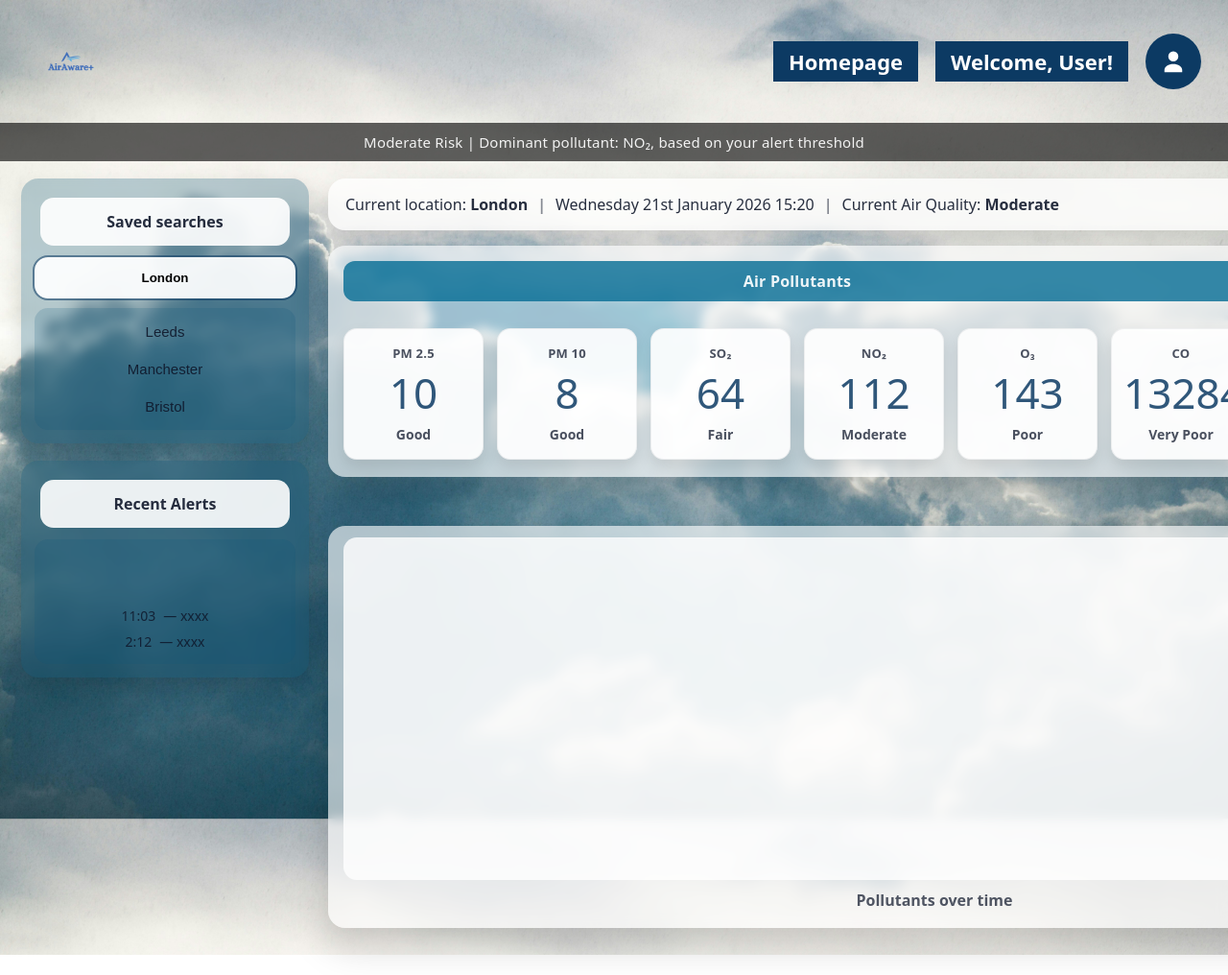
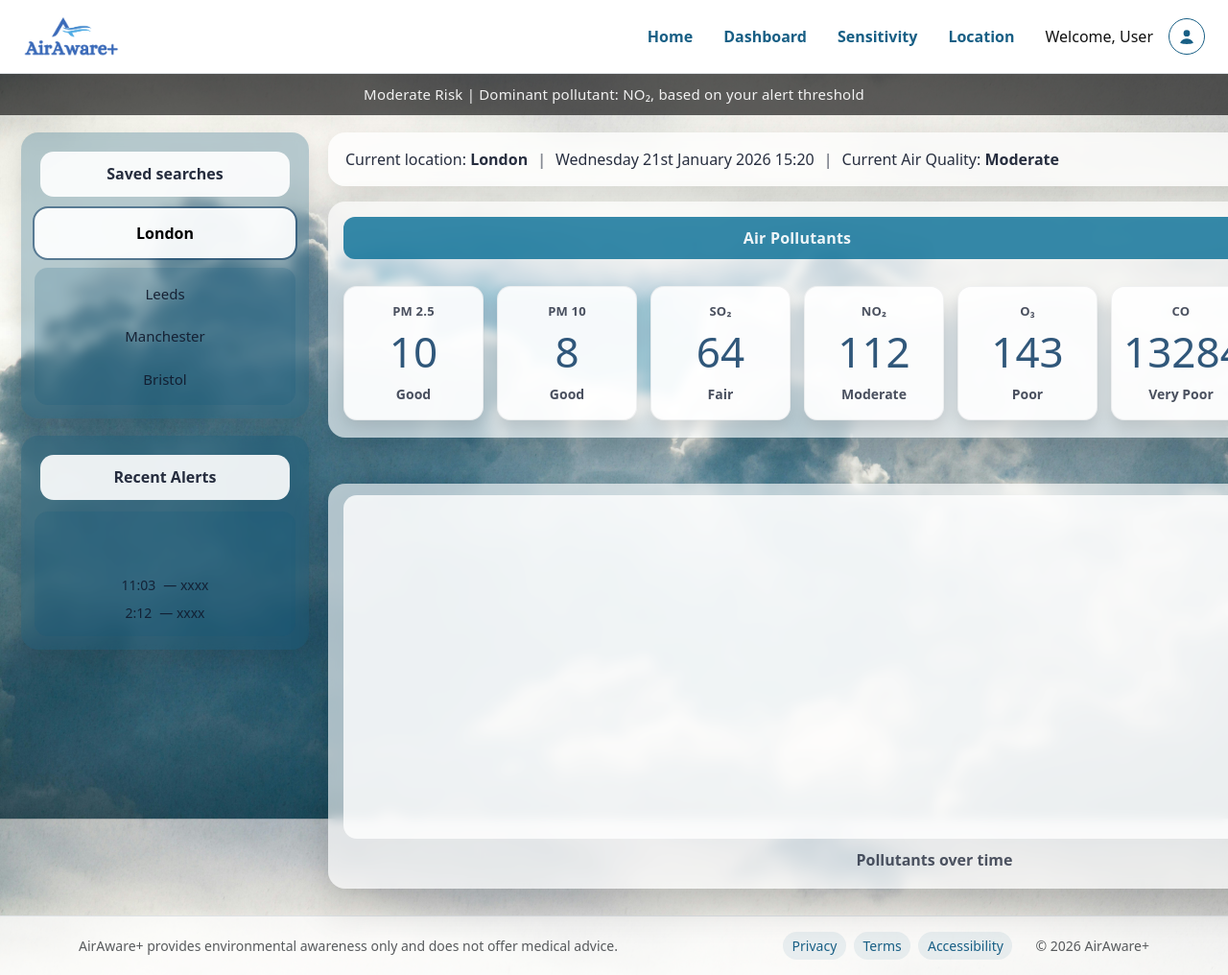
Before and after one commit to LeanneCodes/AirAware, a website: page public/dashboard.html in a window 1280 px wide. Shown: the top 1016 px of the page at 96% size. Before the commit the page ends 995 px from the top, so only its background shows below. Drawn offline with nearby package versions, Linux system fonts and the light colour scheme.

Commit message:
add navbar and footer to dashboard page

```diff
--- a/public/dashboard.html
+++ b/public/dashboard.html
@@ -4,40 +4,116 @@
   <meta charset="utf-8" />
   <meta name="viewport" content="width=device-width,initial-scale=1" />
   <title>AirAware+ | Dashboard</title>
-  <link rel="shortcut icon" href="./assets/favicon.ico" type="image/x-icon">
+  <link rel="shortcut icon" href="/assets/favicon.ico" type="image/x-icon" />
+
+  <!-- Bootstrap CSS -->
+  <link
+    href="https://cdn.jsdelivr.net/npm/bootstrap@5.3.8/dist/css/bootstrap.min.css"
+    rel="stylesheet"
+    integrity="sha384-sRIl4kxILFvY47J16cr9ZwB07vP4J8+LH7qKQnuqkuIAvNWLzeN8tE5YBujZqJLB"
+    crossorigin="anonymous"
+  />
 
   <link rel="stylesheet" href="/dashboard/style.css" />
+
+  <style>
+    :root { --aa-primary: #185f85; }
+
+    /* Navbar */
+    .navbar .nav-link { color: var(--aa-primary); font-weight: 600; }
+    .navbar .nav-link:hover, .navbar .nav-link:focus { color: #134e6d; }
+    .navbar .nav-link.active { color: var(--aa-primary); font-weight: 700; }
+    .navbar .welcome-text { color: #111; font-weight: 300; }
+
+    /* Brand outline button (profile icon) */
+    .btn-outline-aa{
+      border-color: var(--aa-primary);
+      color: var(--aa-primary);
+      background: transparent;
+    }
+
+    .btn-outline-aa:hover,
+    .btn-outline-aa:focus{
+      background-color: var(--aa-primary);
+      border-color: var(--aa-primary);
+      color: #fff;
+    }
+
+    /* Footer links */
+    .footer-link {
+      padding: 0.25rem 0.6rem;
+      border-radius: 999px;
+      font-weight: 500;
+      color: #185f85;
+      text-decoration: none;
+      background-color: rgba(24, 95, 133, 0.08);
+      transition: background-color 0.15s ease, color 0.15s ease;
+    }
+    .footer-link:hover, .footer-link:focus {
+      background-color: rgba(24, 95, 133, 0.15);
+      color: #134e6d;
+      text-decoration: none;
+    }
+
+    body.page { min-height: 100vh; display: flex; flex-direction: column; }
+    main.dash { flex: 1; }
+  </style>
 </head>
 
 <body class="page">
-  <header class="nav">
-    <a class="navleft" href="/" aria-label="AirAware Home">
-      <img class="brandlogo" src="./assets/logo-clear-bg.png" alt="AirAware+" />
-    </a>
 
-    <div class="navright">
-      <a class="chip" href="/">Homepage</a>
-      <span class="chip" id="welcomeChip">Welcome, User!</span>
+  <!-- NAVBAR -->
+  <nav class="navbar navbar-expand-lg bg-white border-bottom sticky-top">
+    <div class="container-fluid px-3 px-lg-4">
+      <a class="navbar-brand" href="/" aria-label="AirAware+ Home">
+        <img src="/assets/airaware-logo-no-whitespace.png" alt="AirAware+" height="50" />
+      </a>
 
-      <a class="profile" href="/user.html" aria-label="Profile">
-        <svg viewBox="0 0 24 24" aria-hidden="true">
-          <path
-            d="M12 12a4.2 4.2 0 1 0-4.2-4.2A4.2 4.2 0 0 0 12 12Zm0 2.2c-4.1 0-7.4 2.2-7.4 4.9V21h14.8v-1.9c0-2.7-3.3-4.9-7.4-4.9Z"
-          />
-        </svg>
-      </a>
+      <button class="navbar-toggler" type="button" data-bs-toggle="collapse" data-bs-target="#airawareNavbar"
+        aria-controls="airawareNavbar" aria-expanded="false" aria-label="Toggle navigation">
+        <span class="navbar-toggler-icon"></span>
+      </button>
+
+      <div class="collapse navbar-collapse" id="airawareNavbar">
+        <ul class="navbar-nav ms-auto mb-2 mb-lg-0 gap-lg-3">
+          <li class="nav-item">
+            <a class="nav-link" href="/">Home</a>
+          </li>
+          <li class="nav-item">
+            <a class="nav-link active" href="/dashboard">Dashboard</a>
+          </li>
+          <li class="nav-item">
+            <a class="nav-link" href="/threshold">Sensitivity</a>
+          </li>
+          <li class="nav-item">
+            <a class="nav-link" href="/location">Location</a>
+          </li>
+        </ul>
+
+        <div class="d-flex align-items-center gap-3 ms-lg-4">
+          <span class="welcome-text">
+            Welcome, <span id="welcomeUserName">User</span>
+          </span>
+
+          <a class="btn btn-outline-aa btn-sm d-flex align-items-center justify-content-center"
+             href="/user"
+             aria-label="Profile"
+             style="width:38px;height:38px;border-radius:50%;">
+            <svg xmlns="http://www.w3.org/2000/svg" width="18" height="18" fill="currentColor" viewBox="0 0 16 16">
+              <path d="M8 8a3 3 0 1 0 0-6 3 3 0 0 0 0 6Z" />
+              <path d="M14 14s-1-4-6-4-6 4-6 4 1 1 6 1 6-1 6-1Z" />
+            </svg>
+          </a>
+        </div>
+      </div>
     </div>
-  </header>
-
+  </nav>
 
   <div class="riskbar" role="status" aria-live="polite">
     <span id="riskText">Moderate Risk | Dominant pollutant: NO₂, based on your alert threshold</span>
   </div>
 
-
   <main class="dash">
-
-
     <aside class="sidebar" aria-label="Saved searches and alerts">
       <section class="sideCard">
         <h2 class="sideTitle">Saved searches</h2>
@@ -45,7 +121,6 @@
         <button class="sideBtn sideBtnActive" type="button" id="activeSearchBtn">
           <span id="activeSearchName">London</span>
         </button>
-
 
         <div class="sideList" id="savedSearches">
           <button class="sideListItem" type="button" data-city="Leeds">Leeds</button>
@@ -57,7 +132,6 @@
       <section class="sideCard">
         <h2 class="sideTitle">Recent Alerts</h2>
 
-
         <div class="alertsBox" id="recentAlerts">
           <div class="alertLine"><span>11:03</span><span>— xxxx</span></div>
           <div class="alertLine"><span>2:12</span><span>— xxxx</span></div>
@@ -65,10 +139,7 @@
       </section>
     </aside>
 
-
     <section class="mainCol" aria-label="Dashboard content">
-
-
       <section class="topRow">
         <div class="infoPill" id="infoPill">
           <span>Current location: <strong id="locationName">London</strong></span>
@@ -84,14 +155,11 @@
         </button>
       </section>
 
-
       <section class="midRow">
-
         <div class="panel">
           <div class="panelHeader">Air Pollutants</div>
 
           <div class="pollutantGrid" id="pollutantGrid">
-
             <article class="pollCard" data-pollutant="pm25">
               <div class="pollName">PM 2.5</div>
               <div class="pollValue" id="pm25Value">10</div>
@@ -139,20 +207,45 @@
             <div class="recoLine">xxx</div>
           </div>
         </aside>
-
       </section>
-
 
       <section class="chartPanel" aria-label="Pollutants over time">
         <div class="chartWrap">
-
           <canvas id="pollutantsChart" width="1200" height="320" aria-label="AQI over time chart"></canvas>
         </div>
         <div class="chartCaption" id="chartCaption">Pollutants over time</div>
       </section>
-
     </section>
   </main>
+
+  <!-- FOOTER -->
+  <footer class="border-top mt-auto" style="background: rgba(255, 255, 255, 0.7);">
+    <div class="container py-3">
+      <div class="row gy-2 align-items-center small text-body-secondary">
+        <div class="col-12 col-lg">
+          AirAware+ provides environmental awareness only and does not offer medical advice.
+        </div>
+
+        <div class="col-12 col-lg-auto d-flex gap-2">
+          <a href="/privacy" class="footer-link">Privacy</a>
+          <a href="/terms" class="footer-link">Terms</a>
+          <a href="/accessibility" class="footer-link">Accessibility</a>
+        </div>
+
+        <div class="col-12 col-lg-auto ms-lg-auto">
+          © 2026 AirAware+
+        </div>
+      </div>
+    </div>
+  </footer>
+
   <script src="/dashboard/dashboard.js" defer></script>
+
+  <!-- Bootstrap JS bundle (for navbar toggle) -->
+  <script
+    src="https://cdn.jsdelivr.net/npm/bootstrap@5.3.8/dist/js/bootstrap.bundle.min.js"
+    integrity="sha384-FKyoEForCGlyvwx9Hj09JcYn3nv7wiPVlz7YYwJrWVcXK/BmnVDxM+D2scQbITxI"
+    crossorigin="anonymous"
+  ></script>
 </body>
 </html>
```
